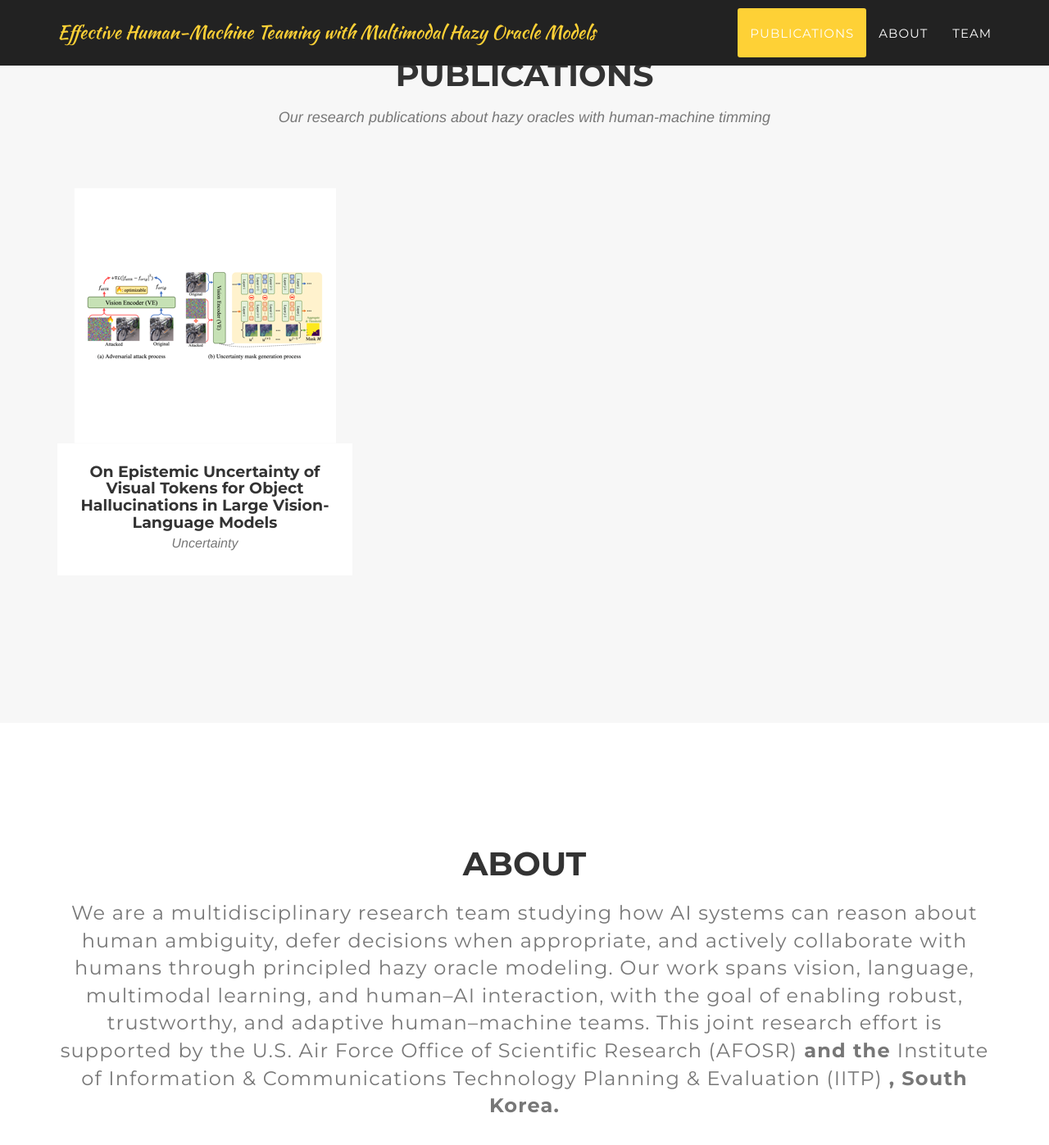
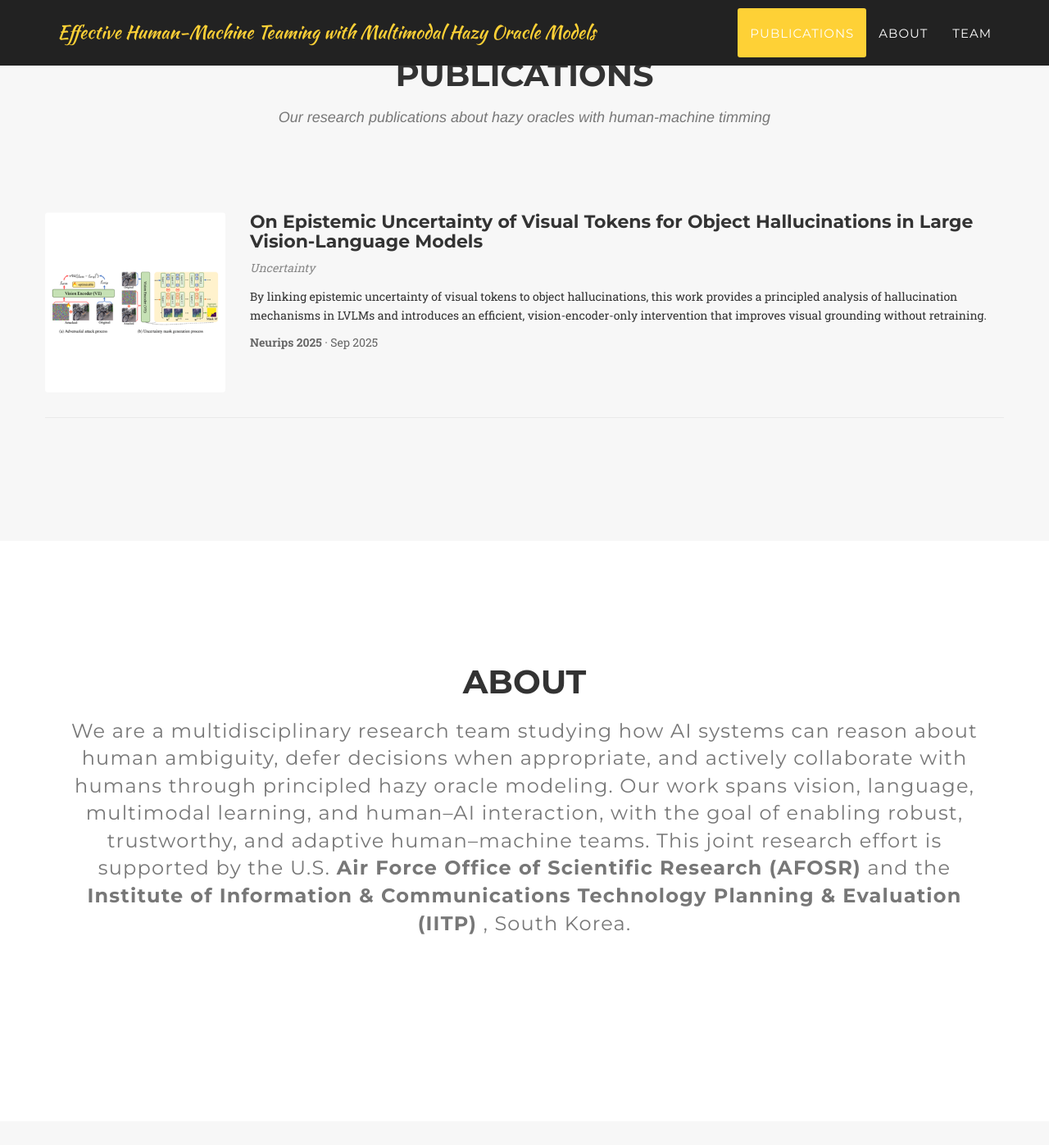
Before and after one commit to Hazy-Oracles/hazy-oracle-homepage, a Jekyll site: the page built from index.html, in a window 1280 px wide and 1400 px high, scrolled down 914 px. Shown: the top 1397 px of the window at 82% size. Built offline with Jekyll 4.4.1, drawn with Linux system fonts in a browser that asks for light colours; some web fonts are replaced.

Commit message:
change publication

```diff
--- a/_includes/about.html
+++ b/_includes/about.html
@@ -4,7 +4,7 @@
             <div class="row">
                 <div class="col-lg-12 text-center">
                     <h2 class="section-heading">About</h2>
-                    <h3 class="section-subheading-2 text-muted">We are a multidisciplinary research team studying how AI systems can reason about human ambiguity, defer decisions when appropriate, and actively collaborate with humans through principled hazy oracle modeling. Our work spans vision, language, multimodal learning, and human–AI interaction, with the goal of enabling robust, trustworthy, and adaptive human–machine teams. This joint research effort is supported by the U.S. </b>Air Force Office of Scientific Research (AFOSR)<b> and the </b>Institute of Information & Communications Technology Planning & Evaluation (IITP)<b> , South Korea.</h3>
+                    <h3 class="section-subheading-2 text-muted">We are a multidisciplinary research team studying how AI systems can reason about human ambiguity, defer decisions when appropriate, and actively collaborate with humans through principled hazy oracle modeling. Our work spans vision, language, multimodal learning, and human–AI interaction, with the goal of enabling robust, trustworthy, and adaptive human–machine teams. This joint research effort is supported by the U.S. <b>Air Force Office of Scientific Research (AFOSR)</b> and the <b>Institute of Information & Communications Technology Planning & Evaluation (IITP)</b> , South Korea.</h3>
                 </div>
             </div>
             <!-- <div class="row">
--- a/_includes/portfolio_grid.html
+++ b/_includes/portfolio_grid.html
@@ -9,7 +9,7 @@
             </div>
             <div class="row">
             {% for post in site.posts %}
-                <div class="col-md-4 col-sm-6 portfolio-item">
+                <!-- <div class="col-md-4 col-sm-6 portfolio-item">
                     <a href="#portfolioModal{{ post.modal-id }}" class="portfolio-link" data-toggle="modal">
                         <div class="portfolio-hover">
                             <div class="portfolio-hover-content">
@@ -22,6 +22,19 @@
                         <h4>{{ post.title }}</h4>
                         <p class="text-muted">{{ post.subtitle }}</p>
                     </div>
+                </div> -->
+                <div class="publication-item">
+                <div class="publication-thumb">
+                    <img src="img/portfolio/{{ post.thumbnail }}" alt="">
+                </div>
+                <div class="publication-content">
+                    <h4>{{ post.title }}</h4>
+                    <p class="publication-subtitle">{{ post.subtitle }}</p>
+                    <p class="publication-desc">{{ post.description }}</p>
+                    <p class="publication-meta">
+                    <strong>{{ post.category }}</strong> · {{ post.project-date }}
+                    </p>
+                </div>
                 </div>
             {% endfor %}
             </div>
```
Also changed, not shown: _includes/css/agency.css (+48 -5 lines).
